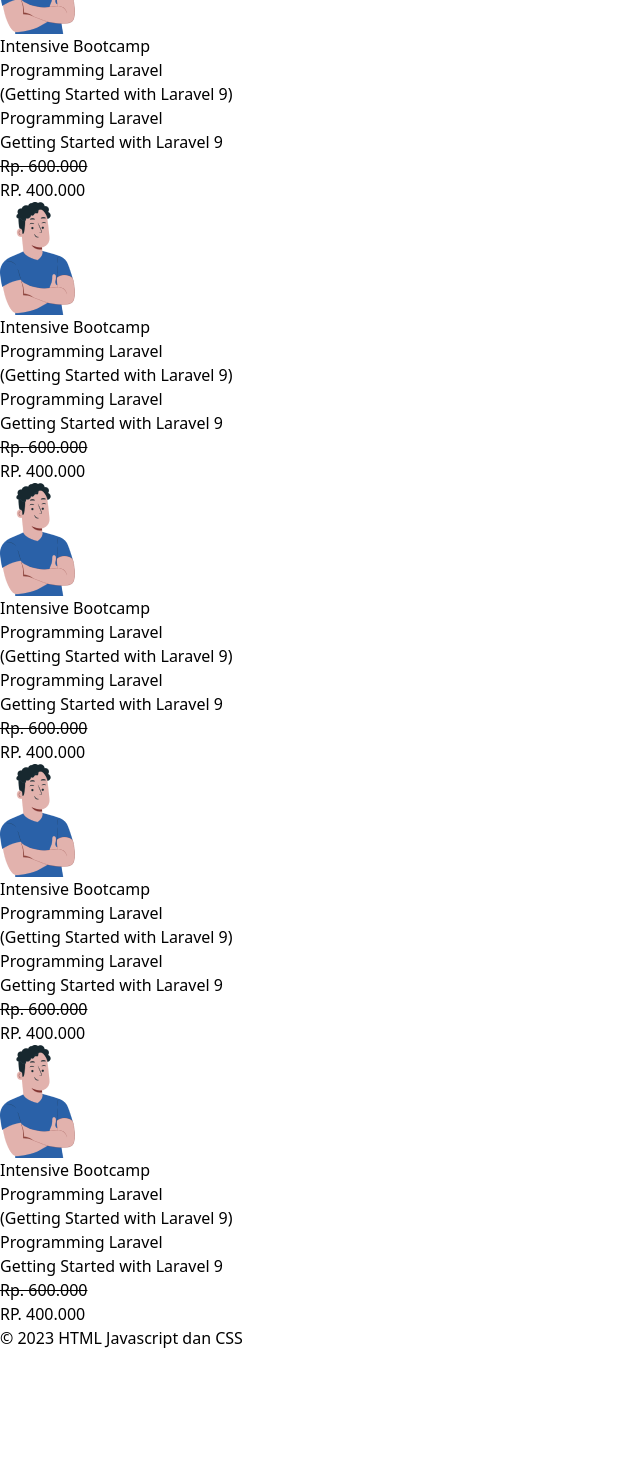
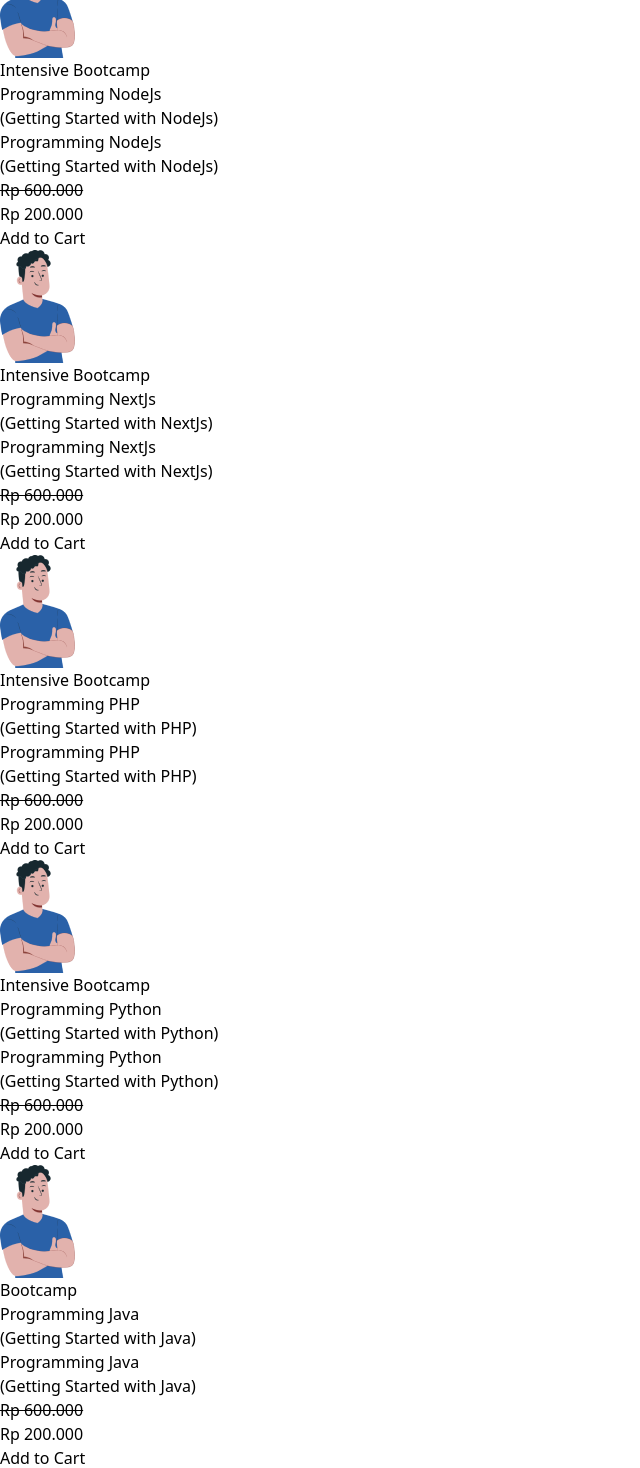
Before and after one commit to aefshaeful/myreact-vite1, a React (Vite) app: page / in a window 1280 px wide. Shown: the part 480-1948 px from the top of the page, without its empty margins (0-640 px from the left). Before the commit the page ends 1830 px from the top, so only its background shows below. Built offline with nearby package versions, Linux system fonts and the light colour scheme.

Commit message:
feat: implementing add cardproduct with props

```diff
--- a/src/App.jsx
+++ b/src/App.jsx
@@ -1,8 +1,71 @@
 //import "./style.css";
-
 import CardProduct from "./components/fragments/CardProduct";
+import { useState } from "react";
 
 function App() {
+  const [productList, setProductList] = useState([
+    {
+      courseType: "Intensive Bootcamp",
+      title: "Programming Laravel",
+      description: "(Getting Started with Laravel 9)",
+      price: 600000,
+      discount: 400000,
+    },
+    {
+      courseType: "Intensive Bootcamp",
+      title: "Programming NodeJs",
+      description: "(Getting Started with NodeJs)",
+      price: 600000,
+      discount: 400000,
+    },
+    {
+      courseType: "Intensive Bootcamp",
+      title: "Programming NextJs",
+      description: "(Getting Started with NextJs)",
+      price: 600000,
+      discount: 400000,
+    },
+    {
+      courseType: "Intensive Bootcamp",
+      title: "Programming PHP",
+      description: "(Getting Started with PHP)",
+      price: 600000,
+      discount: 400000,
+    },
+    {
+      courseType: "Intensive Bootcamp",
+      title: "Programming Python",
+      description: "(Getting Started with Python)",
+      price: 600000,
+      discount: 400000,
+    },
+    {
+      title: "Programming Java",
+      description: "(Getting Started with Java)",
+      price: 600000,
+      discount: 400000,
+    },
+    {
+      courseType: "Free Bootcamp",
+      title: "Programming ReactJs",
+      description: "(Getting Started with ReactJs)",
+      price: 0,
+      discount: 0,
+    },
+    {
+      courseType: "Intensive Bootcamp",
+      title: "Programming JavaScipt",
+      description: "(Getting Started with JavaScript)",
+      price: 600000,
+      discount: 400000,
+    },
+  ]);
+
+  const [shoopingCart, setShoopingCart] = useState([]);
+  const addShoopingCart = (product) => {
+    setShoopingCart((prevState) => [...prevState, product]);
+  };
+
   return (
     <div>
       <header className="bg-[#152a46] px-10 p-5 m-0 text-white mt-0 h-80">
@@ -26,7 +89,7 @@ function App() {
                 </a>
               </li>
               <li className="mr-5 inline-block">
-                <span id="saldo">400000</span>
+                <span id="saldo">Total Keranjang: {shoopingCart.length}</span>
               </li>
             </ul>
           </nav>
@@ -34,30 +97,26 @@ function App() {
       </header>
 
       <main className="flex flex-wrap justify-center items-center gap-4 px-[72px] py-[89px]">
-        <CardProduct>
-          <CardProduct.BannerProduct />
-          <CardProduct.DescriptionProduct />
-        </CardProduct>
-        <CardProduct>
-          <CardProduct.BannerProduct />
-          <CardProduct.DescriptionProduct />
-        </CardProduct>
-        <CardProduct>
-          <CardProduct.BannerProduct />
-          <CardProduct.DescriptionProduct />
-        </CardProduct>
-        <CardProduct>
-          <CardProduct.BannerProduct />
-          <CardProduct.DescriptionProduct />
-        </CardProduct>
-        <CardProduct>
-          <CardProduct.BannerProduct />
-          <CardProduct.DescriptionProduct />
-        </CardProduct>
-        <CardProduct>
-          <CardProduct.BannerProduct />
-          <CardProduct.DescriptionProduct />
-        </CardProduct>
+        {productList.map((product) => {
+          return (
+            <CardProduct key={product.title}>
+              <CardProduct.BannerProduct
+                courseType={product.courseType}
+                title={product.title}
+                description={product.description}
+              />
+              <CardProduct.DescriptionProduct
+                courseType={product.courseType}
+                title={product.title}
+                description={product.description}
+                price={product.price}
+                discount={product.discount}
+                addShoopingCart={(selectedProduct) => addShoopingCart([...shoopingCart, selectedProduct])}
+              />
+            </CardProduct>
+          );
+        })}
+
         {/* <section>
           <h2>React JS</h2>
           <p>Ini adalah paragraf dalam React JS.</p>
--- a/src/components/fragments/CardProduct.jsx
+++ b/src/components/fragments/CardProduct.jsx
@@ -11,7 +11,7 @@ export default function CardProduct(props) {
   );
 }
 
-const BannerProduct = () => {
+const BannerProduct = ({ courseType = "Bootcamp", title, description }) => {
   return (
     <section className="bg-[#152a46] w-[352px] h-[129px] flex flex-row rounded-t-[20px]">
       <div className="w-[129px] h-[129px] rounded-tl-[20px] rounded-bl-[20px]">
@@ -22,31 +22,41 @@ const BannerProduct = () => {
         />
       </div>
       <div className="w-[223px] h-[129px] flex flex-col justify-center items-start">
-        <h2 className="text-[#FFCD29] font-bold text-base">
-          Intensive Bootcamp
-        </h2>
-        <h1 className="text-[#ffffff] font-bold text-xl mt-[9px]">
-          Programming Laravel
-        </h1>
-        <p className="text-[#ffffff] font-normal text-xs">
-          (Getting Started with Laravel 9)
-        </p>
+        <h2 className="text-[#FFCD29] font-bold text-base">{courseType}</h2>
+        <h1 className="text-[#ffffff] font-bold text-xl mt-[9px]">{title}</h1>
+        <p className="text-[#ffffff] font-normal text-xs">{description}</p>
       </div>
     </section>
   );
 };
 
-const DescriptionProduct = () => {
+const DescriptionProduct = ({ courseType, title, description, price, discount, addShoopingCart }) => {
   return (
     <div className="w-[352px] px-[24px]">
-      <h5 className="text-xl font-bold mt-[20px]">Programming Laravel</h5>
-      <p className="text-base font-bold">Getting Started with Laravel 9</p>
-      <div className="mt-[32px] flex flex-row justify-end">
-        <s className="mx-[12px] file:font-bold text-gray-400 text-base">
-          Rp. 600.000
-        </s>
-        <p className="font-bold text-[#0ACF83] text-xl pl-1">RP. 400.000</p>
+      <h5 className="text-xl font-bold mt-[20px]">{title}</h5>
+      <p className="text-base font-bold">{description}</p>
+      <div className="mt-[10px] flex flex-row justify-end">
+        {discount ? (
+          <>
+            <s className="mx-[8px] file:font-bold text-[#152A46] text-base">
+              Rp {price.toLocaleString("id-ID")}
+            </s>
+            <p className="font-bold text-[#0ACF83] text-xl">
+              Rp {(price - discount).toLocaleString("id-ID")}
+            </p>
+          </>
+        ) : (
+          <p className="font-bold text-[#0ACF83] text-xl">
+            Rp {price.toLocaleString("id-ID")}
+          </p>
+        )}
       </div>
+      <button
+        onClick={() => addShoopingCart({ courseType, title, description, price, discount })}
+        className="mt-[8px] w-full bg-[#0ACF83] h-[40px] rounded-[10px] text-white font-bold text-base hover:bg-[#2980b9] focus:outline-none focus:ring focus:border-[#3498db] transition-all duration-300"
+      >
+        Add to Cart
+      </button>
     </div>
   );
 };
```
